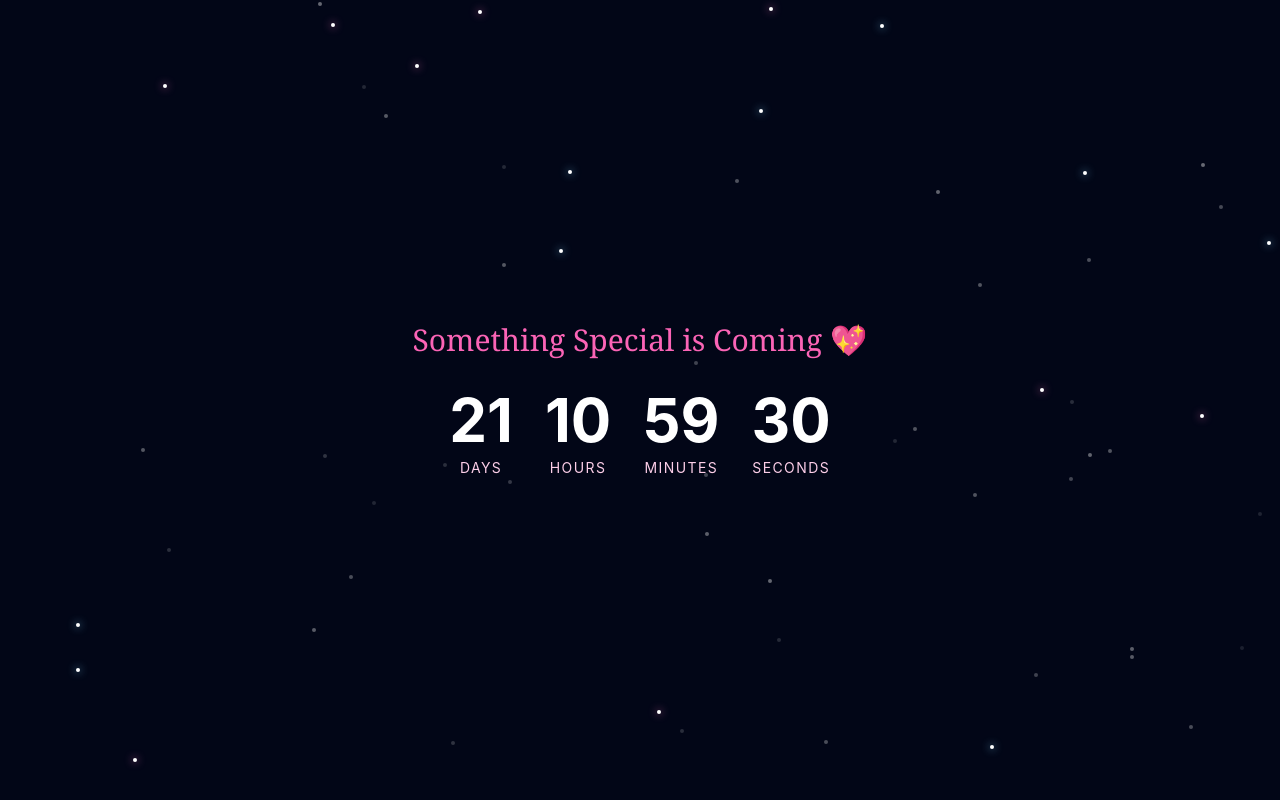
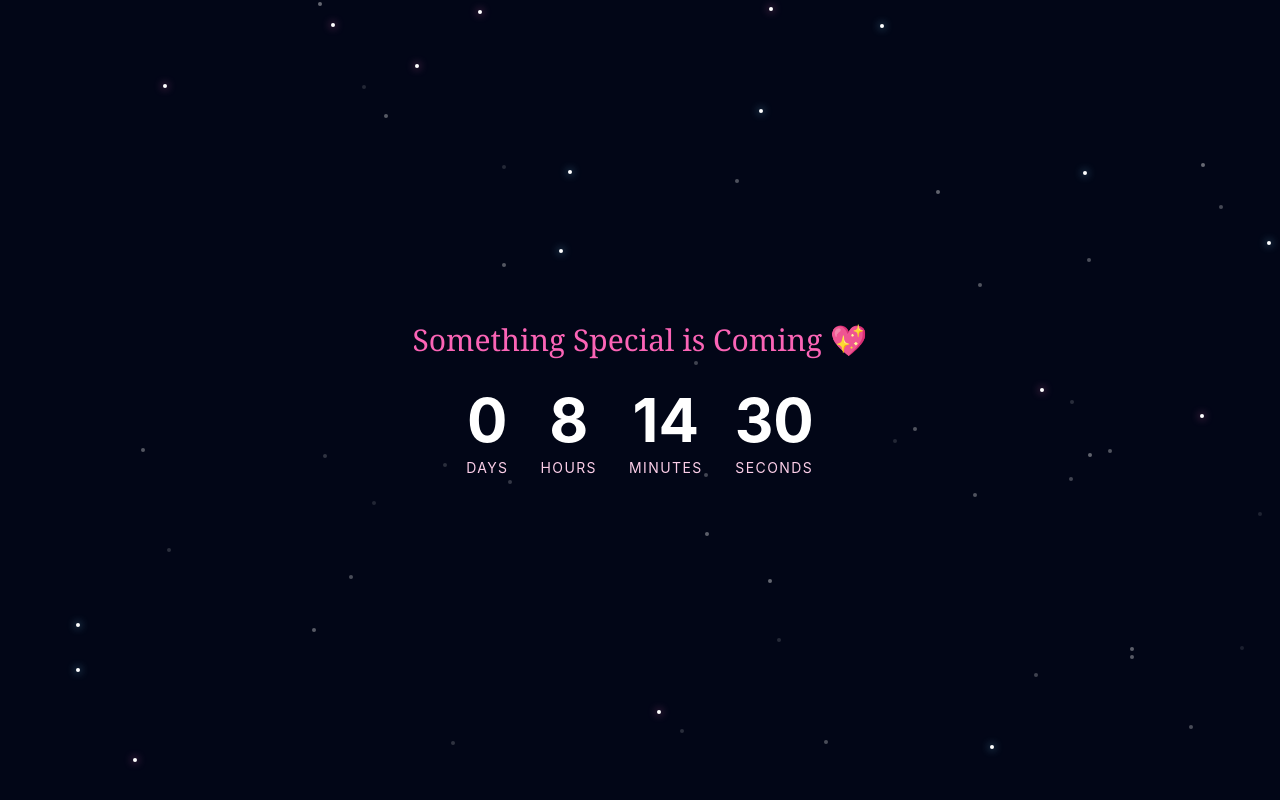
Before and after one commit to priyank1b/bhavika-birthday-2026, a React (Vite) app: page / in a window 1280 px wide. Built offline with nearby package versions, Linux system fonts and the light colour scheme.

Commit message:
Countdown testing

```diff
--- a/src/App.jsx
+++ b/src/App.jsx
@@ -16,7 +16,7 @@ function App() {
   const [page, setPage] = useState(0)
 
   // THE GUARD: Change this to her actual birthday
-  const birthdayDate = new Date("April 05, 2026 20:50:00").getTime();
+  const birthdayDate = new Date("April 05, 2026 21:15:00").getTime();
   const now = new Date().getTime();
   const isBirthday = now >= birthdayDate;
 
--- a/src/Countdown.jsx
+++ b/src/Countdown.jsx
@@ -11,7 +11,7 @@ function Countdown({ onNext }) {
 
   useEffect(() => {
     // Set target date: April 27, 2026, 00:00:00
-    const targetDate = new Date("April 27, 2026 00:00:00").getTime()
+    const targetDate = new Date("April 05, 2026 21:15:00").getTime()
 
     const timer = setInterval(() => {
       const now = new Date().getTime()
```
